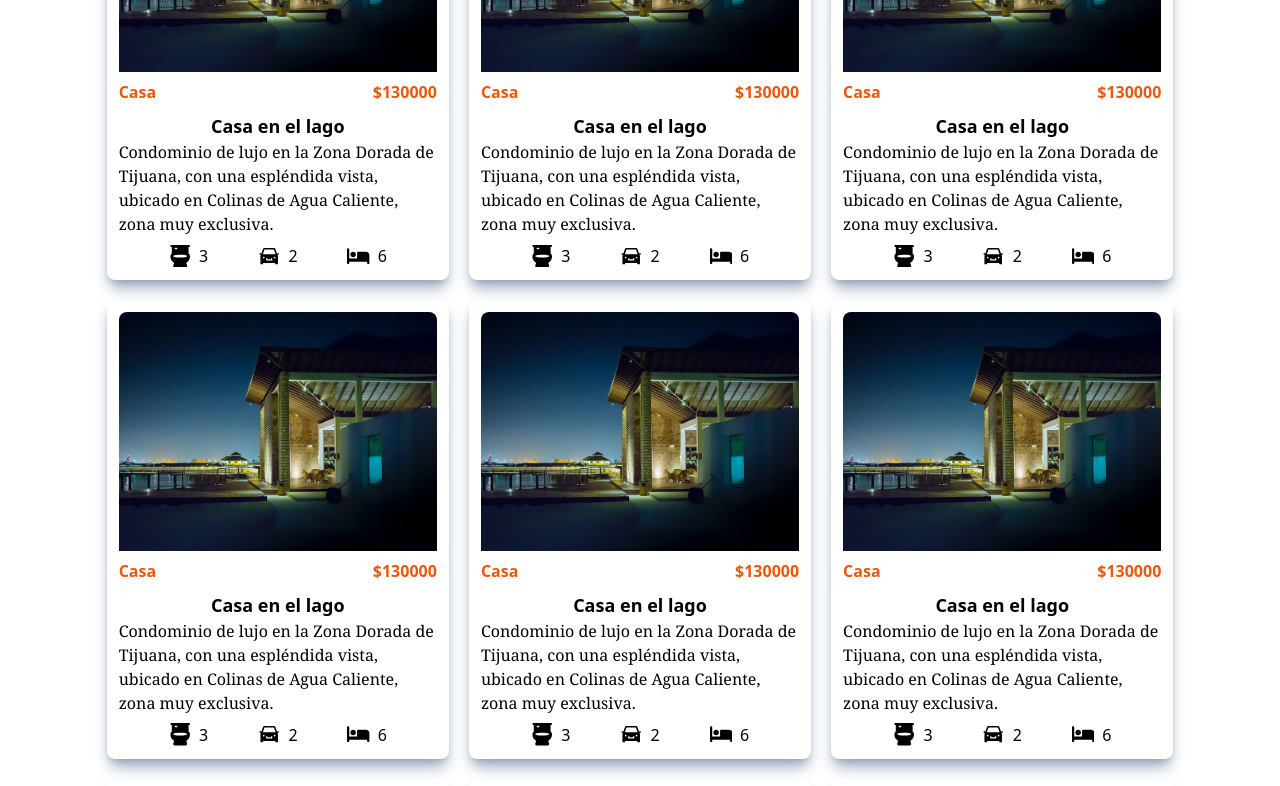
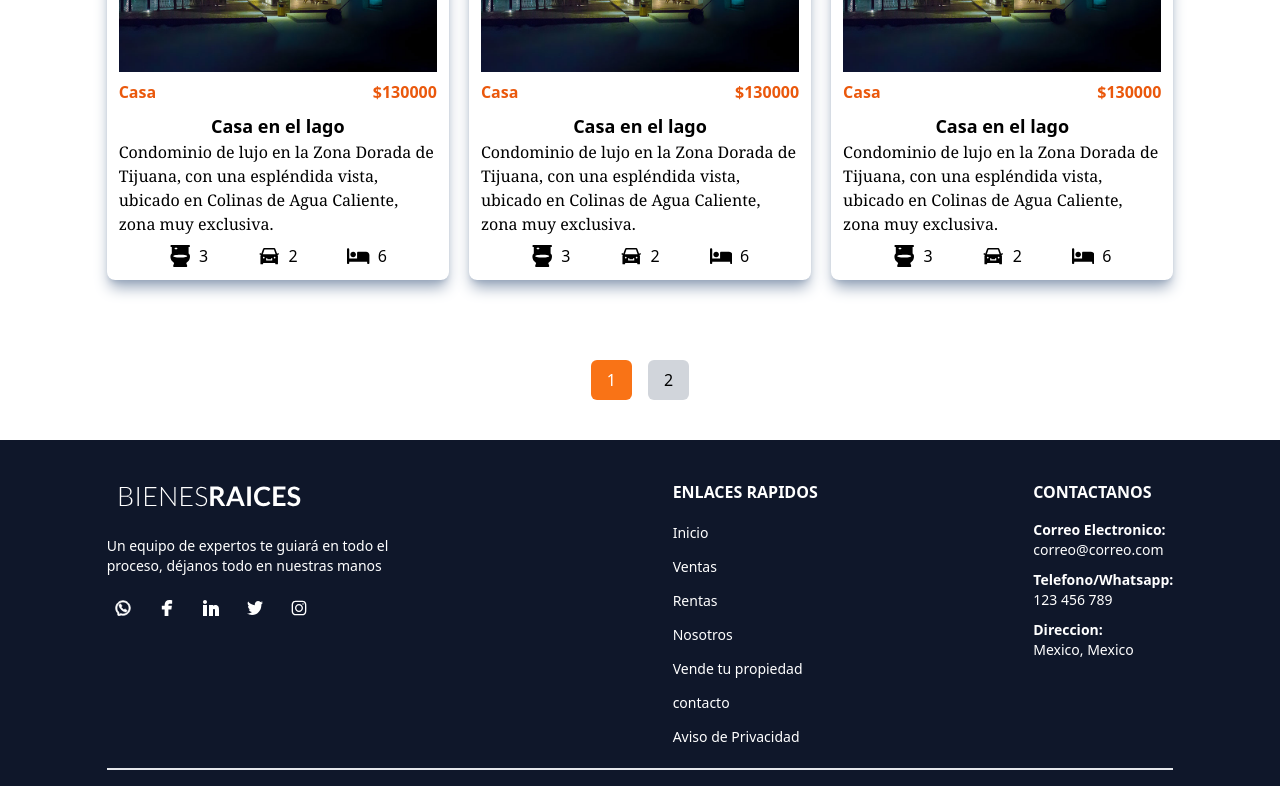
Before and after one commit to Hardash01/bienesraices, a Next.js app: page /ventas in a window 1280 px wide. Shown: the part 1616-2402 px from the top of the page. Built offline with nearby package versions, Linux system fonts and the light colour scheme; what tailwindcss-animated would draw is missing.

Commit message:
paginacion en ventas y rentas

```diff
--- a/components/ListadoRentas.js
+++ b/components/ListadoRentas.js
@@ -1,14 +1,41 @@
+import { useState, useEffect } from "react";
 import { IconBed, IconToilet, IconCar } from "./Icons";
 import Link from "next/link";
 
+function divideRentasEnPaginas(rentas, propiedadesPorPagina) {
+    const paginas = [];
+    for (let i = 0; i < rentas.length; i += propiedadesPorPagina) {
+        paginas.push(rentas.slice(i, i + propiedadesPorPagina));
+    }
+    return paginas;
+}
+
 export default function ListadoRentas({ rentas }) {
+    const propiedadesPorPagina = 9;
+    const [paginaActual, setPaginaActual] = useState(1);
+    const [propiedadesFiltradas, setPropiedadesFiltradas] = useState([]);
+
+    // Actualiza la página actual cuando cambian las propiedades o al filtrar
+    useEffect(() => {
+        setPaginaActual(1); // Restablece la página actual al 1
+    }, [rentas, propiedadesFiltradas]);
+
+    const paginas = divideRentasEnPaginas(
+        propiedadesFiltradas.length > 0 ? propiedadesFiltradas : rentas,
+        propiedadesPorPagina
+    );
+    const propiedadesEnPagina = paginas[paginaActual - 1] || []; // Verificación
+
+    const scrollToTop = () => {
+        window.scrollTo({ top: 300, behavior: "smooth" }); // Scroll suave a la parte superior
+    };
 
     return (
         <section className="max-w-screen-xl mx-auto md:w-5/6 ">
             <h2 className="uppercase text-3xl font-medium text-center  md:text-left">Propiedades En Renta</h2>
 
             <div className="grid place-content-center md:grid-cols-2 lg:grid-cols-3 gap-5 mb-20 md:mx-0 mx-3 mt-10">
-                {rentas.map(renta => (
+                {propiedadesEnPagina.map(renta => (
                     <div key={renta.id} className="rounded-lg shadow-lg shadow-slate-400 p-3 space-y-2">
                         <Link legacyBehavior href={`/rentas/${renta.url}`}>
                             <a>
@@ -44,6 +71,25 @@ export default function ListadoRentas({ rentas }) {
                     </div>
                 ))}
             </div>
+            {/* Agrega controles de paginación */}
+            <div className="flex justify-center pb-10">
+                {paginas.map((_, index) => (
+                <button
+                    key={index}
+                    onClick={() => {
+                        setPaginaActual(index + 1);
+                        scrollToTop();
+                    }}
+                    className={`${
+                    index + 1 === paginaActual
+                        ? "bg-orange-500 text-white"
+                        : "bg-gray-300 text-black"
+                    } px-4 py-2 mx-2 rounded-md`}
+                >
+                    {index + 1}
+                </button>
+                ))}
+            </div>
         </section>
     )
 }
--- a/components/ListadoVentas.js
+++ b/components/ListadoVentas.js
@@ -1,14 +1,42 @@
+import { useState, useEffect } from "react";
 import { IconBed, IconToilet, IconCar } from "./Icons";
 import Link from "next/link";
 
+function divideVentasEnPaginas(ventas, propiedadesPorPagina) {
+    const paginas = [];
+    for (let i = 0; i < ventas.length; i += propiedadesPorPagina) {
+        paginas.push(ventas.slice(i, i + propiedadesPorPagina));
+    }
+    return paginas;
+}
+
 export default function ListadoVentas({ ventas }) {
+
+    const propiedadesPorPagina = 9;
+    const [paginaActual, setPaginaActual] = useState(1);
+    const [propiedadesFiltradas, setPropiedadesFiltradas] = useState([]);
+
+    // Actualiza la página actual cuando cambian las propiedades o al filtrar
+    useEffect(() => {
+        setPaginaActual(1); // Restablece la página actual al 1
+    }, [ventas, propiedadesFiltradas]);
+
+    const paginas = divideVentasEnPaginas(
+        propiedadesFiltradas.length > 0 ? propiedadesFiltradas : ventas,
+        propiedadesPorPagina
+    );
+    const propiedadesEnPagina = paginas[paginaActual - 1] || []; // Verificación
+
+    const scrollToTop = () => {
+        window.scrollTo({ top: 300, behavior: "smooth" }); // Scroll suave a la parte superior
+    };
 
     return (
         <section className="max-w-screen-xl mx-auto md:w-5/6 ">
             <h2 className="uppercase text-3xl font-medium text-center  md:text-left">Propiedades En Venta</h2>
 
             <div className="grid place-content-center md:grid-cols-2 lg:grid-cols-3 gap-5 mb-20 md:mx-0 mx-3 mt-10">
-                {ventas.map(venta => (
+                {propiedadesEnPagina.map(venta => (
                     <div key={venta.id} className="rounded-lg shadow-lg shadow-slate-400 p-3 space-y-2">
                         <Link legacyBehavior href={`/ventas/${venta.url}`}>
                             <a>
@@ -43,7 +71,29 @@ export default function ListadoVentas({ ventas }) {
                         </ul>
                     </div>
                 ))}
+
             </div>
+
+                {/* Agrega controles de paginación */}
+            <div className="flex justify-center pb-10">
+                {paginas.map((_, index) => (
+                <button
+                    key={index}
+                    onClick={() => {
+                        setPaginaActual(index + 1);
+                        scrollToTop();
+                    }}
+                    className={`${
+                    index + 1 === paginaActual
+                        ? "bg-orange-500 text-white"
+                        : "bg-gray-300 text-black"
+                    } px-4 py-2 mx-2 rounded-md`}
+                >
+                    {index + 1}
+                </button>
+                ))}
+            </div>
+
         </section>
     )
 }
--- a/pages/ventas.js
+++ b/pages/ventas.js
@@ -4,7 +4,6 @@ import ListadoVentas from "../components/ListadoVentas"
 import useFilters from "../hooks/useFilter"
 
 export default function Ventas() {
-
     const { filteredVentas } = useFilters();
 
     return (
```
Also changed, not shown: context/filter.jsx (+4 -3 lines).
